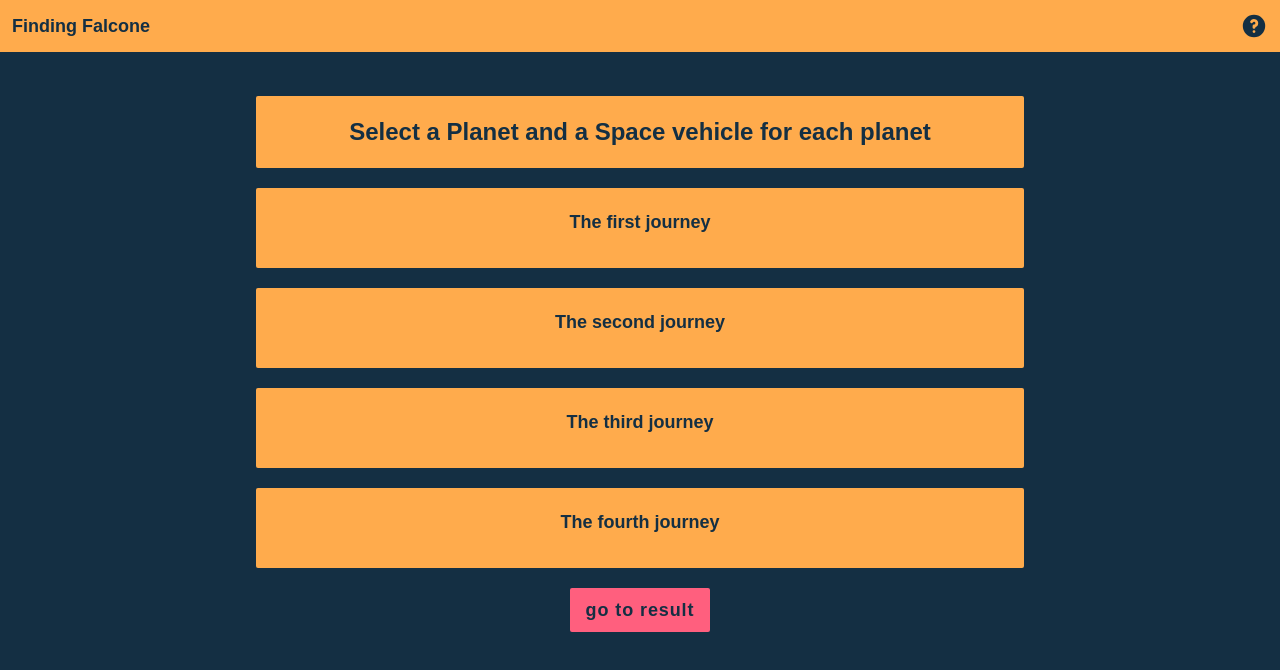
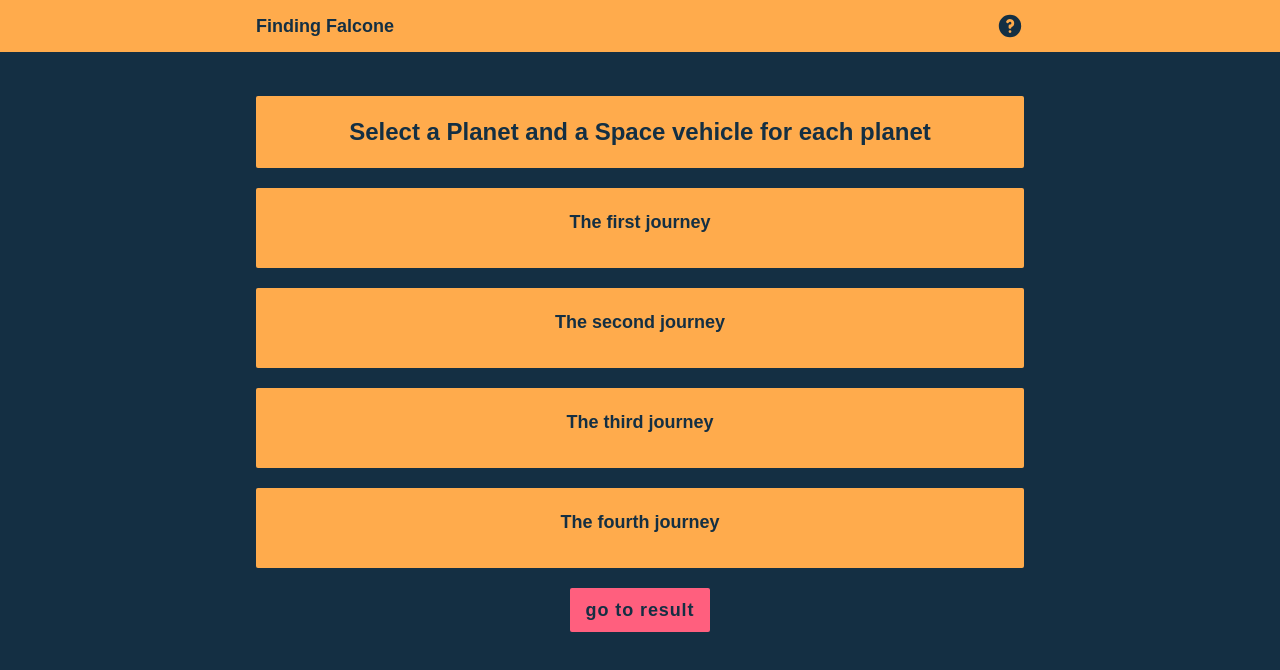
Before and after one commit to swaroopRajwal/finding-falcone, a Next.js app: page / in a window 1280 px wide. Shown: the top 670 px of the page. Built offline with nearby package versions, Linux system fonts and the light colour scheme; no server answers; what tailwindcss-debug-screens would draw is missing.

Commit message:
✨ small little UI change uwu

```diff
--- a/components/NavBar.jsx
+++ b/components/NavBar.jsx
@@ -97,9 +97,11 @@ const TutorialModal = () => {
 
 const NavBar = () => {
   return(
-    <div className='fixed top-0 right-0 left-0 p-3 bg-yellow flex justify-between items-center z-50'>
-      <p className='font-bold text-lg text-dark'>Finding Falcone</p>
-      <TutorialModal/>
+    <div className='fixed top-0 right-0 left-0 p-3 bg-yellow z-50'>
+      <div className='flex justify-between items-center max-w-screen-md mx-auto'>
+        <p className='font-bold text-lg text-dark'>Finding Falcone</p>
+        <TutorialModal/>
+      </div>
     </div>
   )
 }
```
